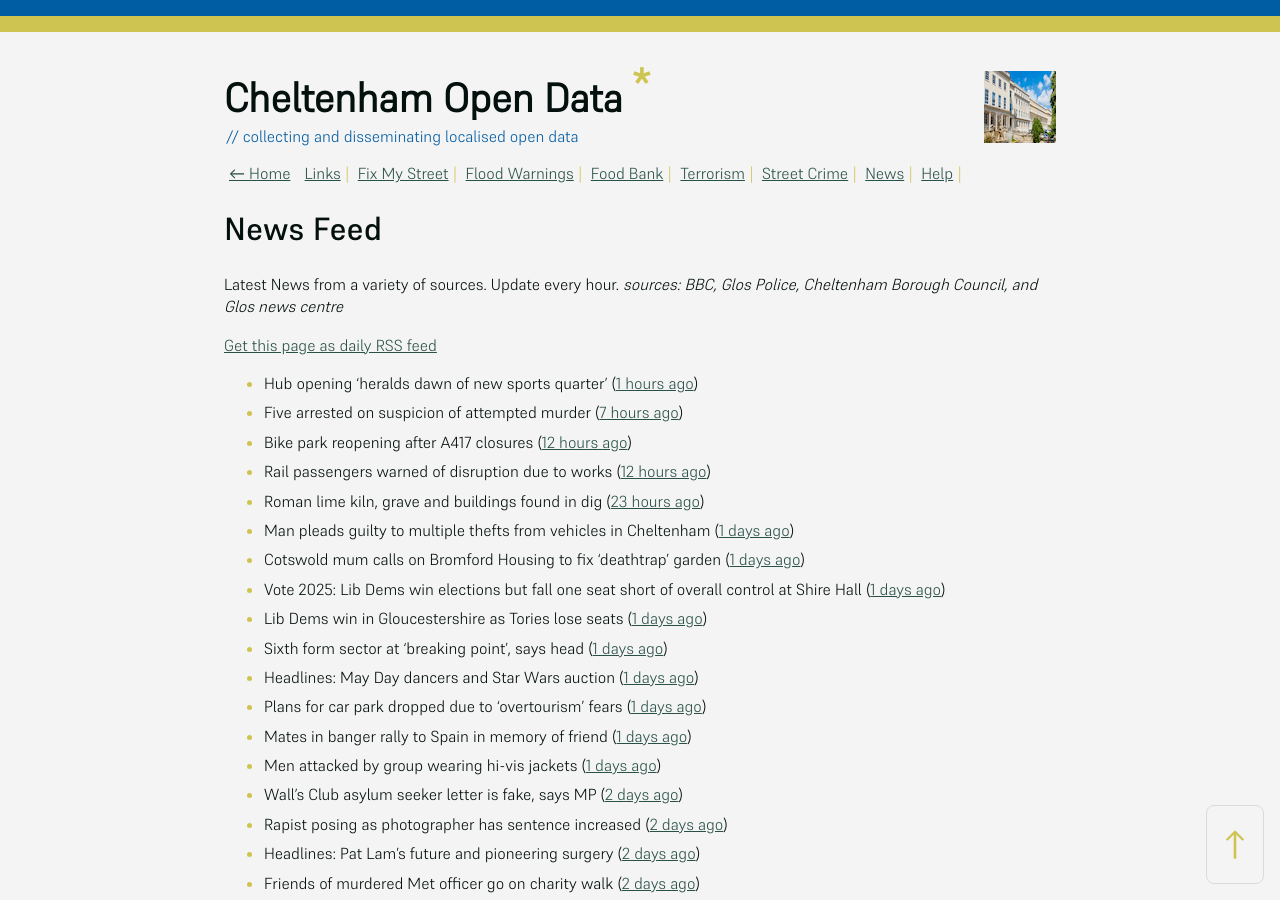
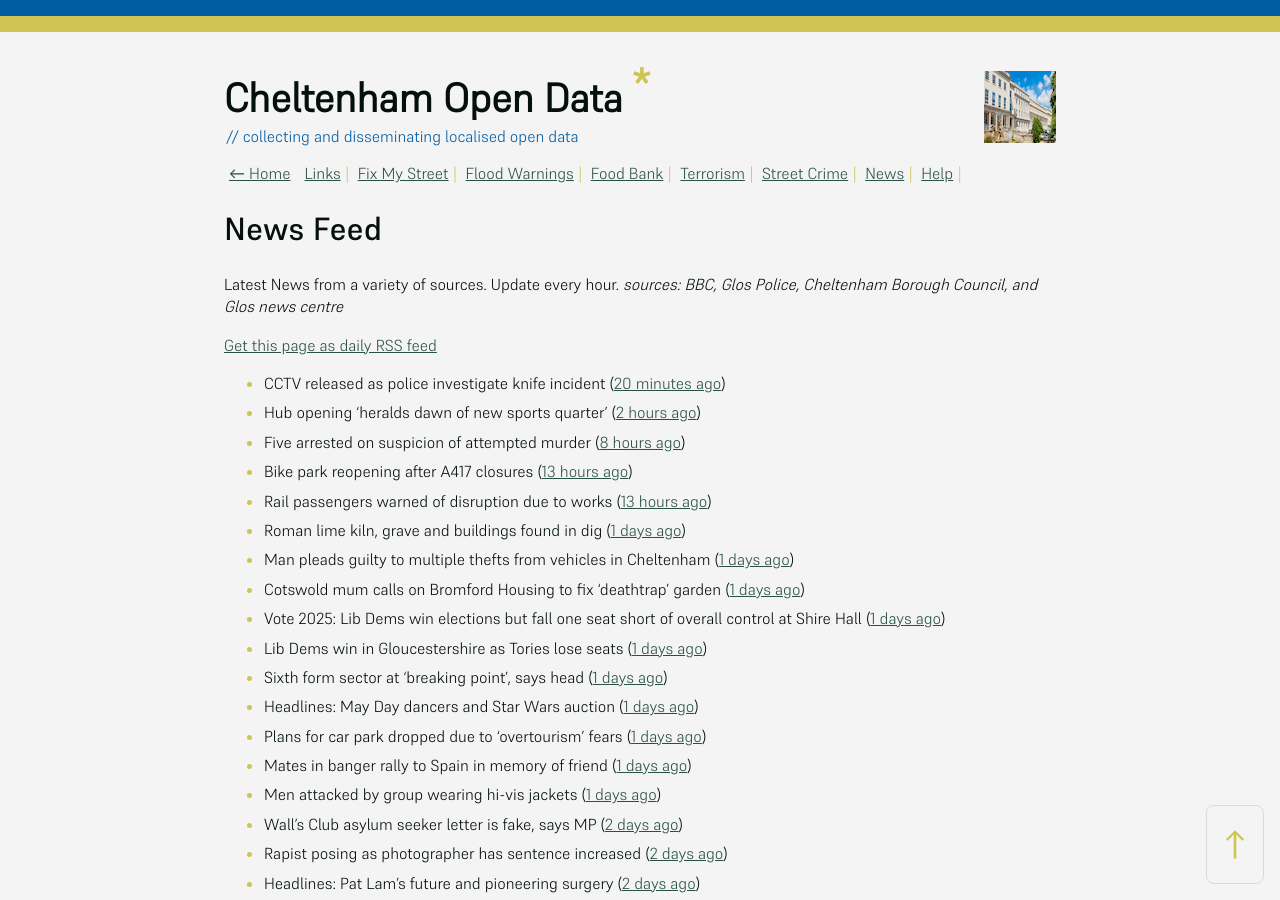
Before and after one commit to mat-0/cheltenham-open-data, a Jekyll site: the page built from _pages/news.md, in a window 1280 px wide and 900 px high. Built offline with Jekyll 4.4.1, drawn with Linux system fonts in a browser that asks for light colours; some of the changed text lies outside the part shown.

Commit message:
Updated 2025-05-03 19:57:51

```diff
--- a/_pages/news.md
+++ b/_pages/news.md
@@ -12,11 +12,12 @@ _sources: BBC, Glos Police, Cheltenham Borough Council, and Glos news centre_
 [Get this page as daily RSS feed](/daily.rss)
 
 <!-- news_marker starts -->
-- Hub opening 'heralds dawn of new sports quarter' ([1 hours ago](https://www.bbc.com/news/articles/c87p27r02jqo))
-- Five arrested on suspicion of attempted murder ([7 hours ago](https://www.bbc.com/news/articles/c3evlv8kdkxo))
-- Bike park reopening after A417 closures ([12 hours ago](https://www.bbc.com/news/articles/ceqre24yew9o))
-- Rail passengers warned of disruption due to works ([12 hours ago](https://www.bbc.com/news/articles/cde2jdn7k09o))
-- Roman lime kiln, grave and buildings found in dig ([23 hours ago](https://www.bbc.com/news/articles/c2dew1d26xjo))
+- CCTV released as police investigate knife incident ([20 minutes ago](https://www.bbc.com/news/articles/cj3x4l61g8xo))
+- Hub opening 'heralds dawn of new sports quarter' ([2 hours ago](https://www.bbc.com/news/articles/c87p27r02jqo))
+- Five arrested on suspicion of attempted murder ([8 hours ago](https://www.bbc.com/news/articles/c3evlv8kdkxo))
+- Bike park reopening after A417 closures ([13 hours ago](https://www.bbc.com/news/articles/ceqre24yew9o))
+- Rail passengers warned of disruption due to works ([13 hours ago](https://www.bbc.com/news/articles/cde2jdn7k09o))
+- Roman lime kiln, grave and buildings found in dig ([1 days ago](https://www.bbc.com/news/articles/c2dew1d26xjo))
 - Man pleads guilty to multiple thefts from vehicles in Cheltenham ([1 days ago](https://gloucesternewscentre.co.uk/man-pleads-guilty-to-multiple-thefts-from-vehicles-in-cheltenham/))
 - Cotswold mum calls on Bromford Housing to fix ‘deathtrap’ garden ([1 days ago](https://gloucesternewscentre.co.uk/cotswold-mum-calls-on-bromford-housing-to-fix-deathtrap-garden/))
 - Vote 2025: Lib Dems win elections but fall one seat short of overall control at Shire Hall ([1 days ago](https://gloucesternewscentre.co.uk/vote-2025-lib-dems-win-elections-but-fall-one-seat-short-of-overall-control-at-shire-hall/))
```
Also changed, not shown: other parts of _pages/news.md (+0 -1 lines), _data/flood.json (+5 -69 lines), _pages/fix-my-street.md (+1 -1 lines), index.md (+5 -5 lines).
